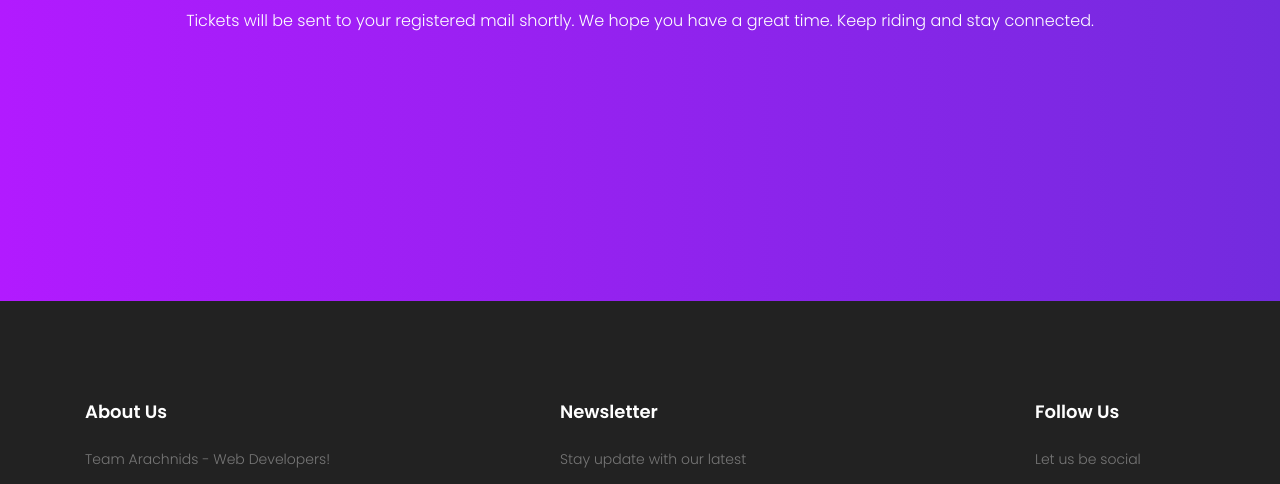
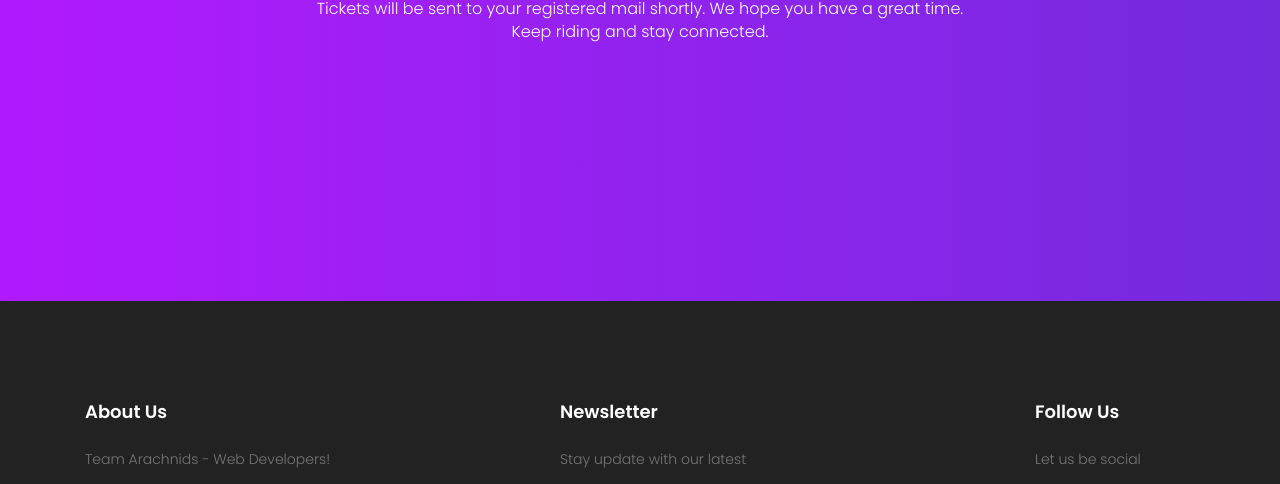
Before and after one commit to KeEbEe123/RideConnect, a plain HTML site: page generic.html in a window 1280 px wide. Shown: the part 347-831 px from the top of the page. Drawn offline with nearby package versions, Linux system fonts and the light colour scheme.

Commit message:
Update generic.html

```diff
--- a/generic.html
+++ b/generic.html
@@ -70,7 +70,7 @@
 						<div class="col-lg-10">
 							<div class="generic-banner-content">
 								<h2 class="text-white">Tickets Booked!</h2>
-								<p class="text-white">Tickets will be sent to your registered mail shortly. We hope you have a great time. Keep riding and stay connected.</p>
+								<p class="text-white">Tickets will be sent to your registered mail shortly. We hope you have a great time. <br>Keep riding and stay connected.</p>
 							</div>
 						</div>
 					</div>
```
